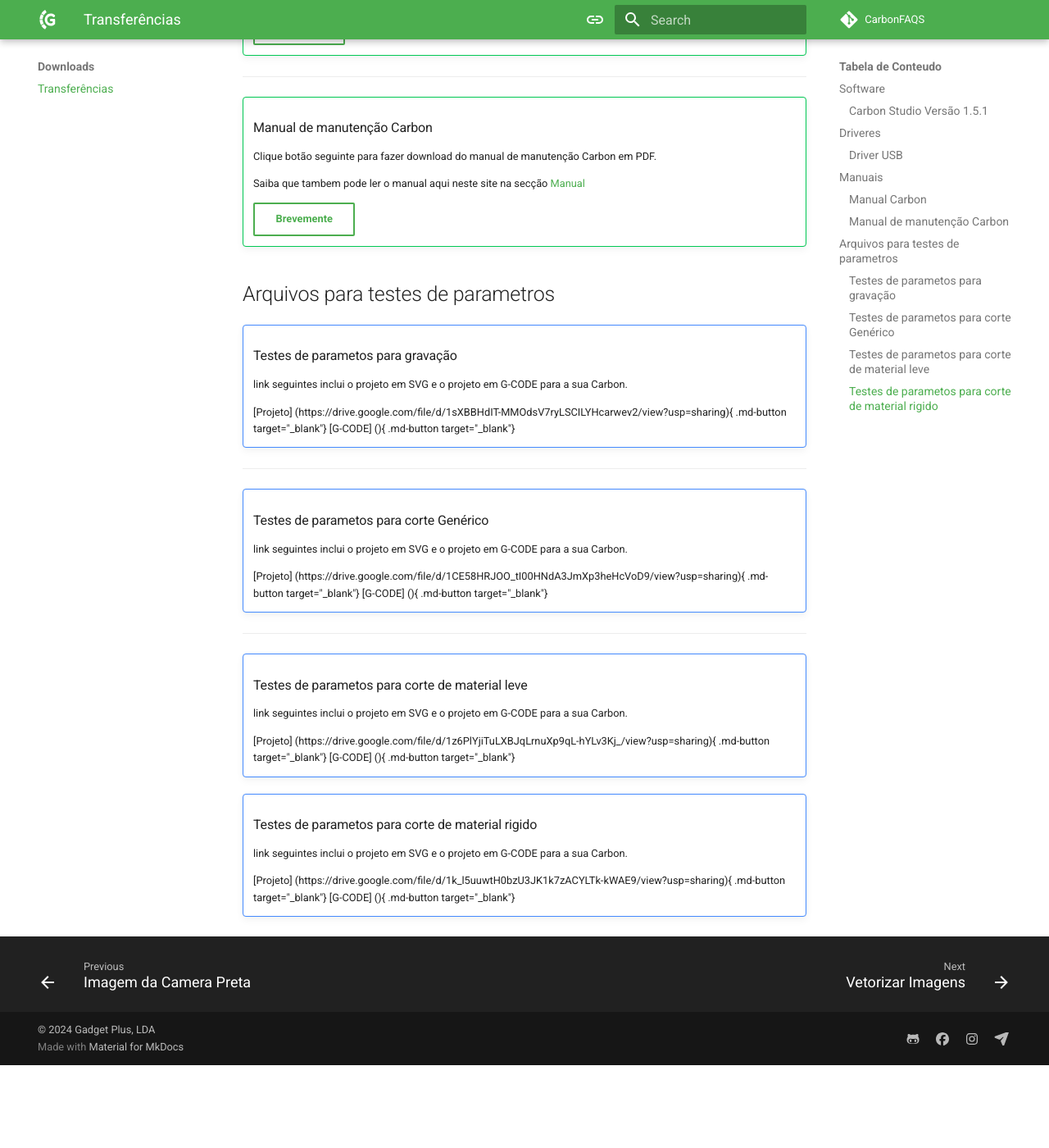
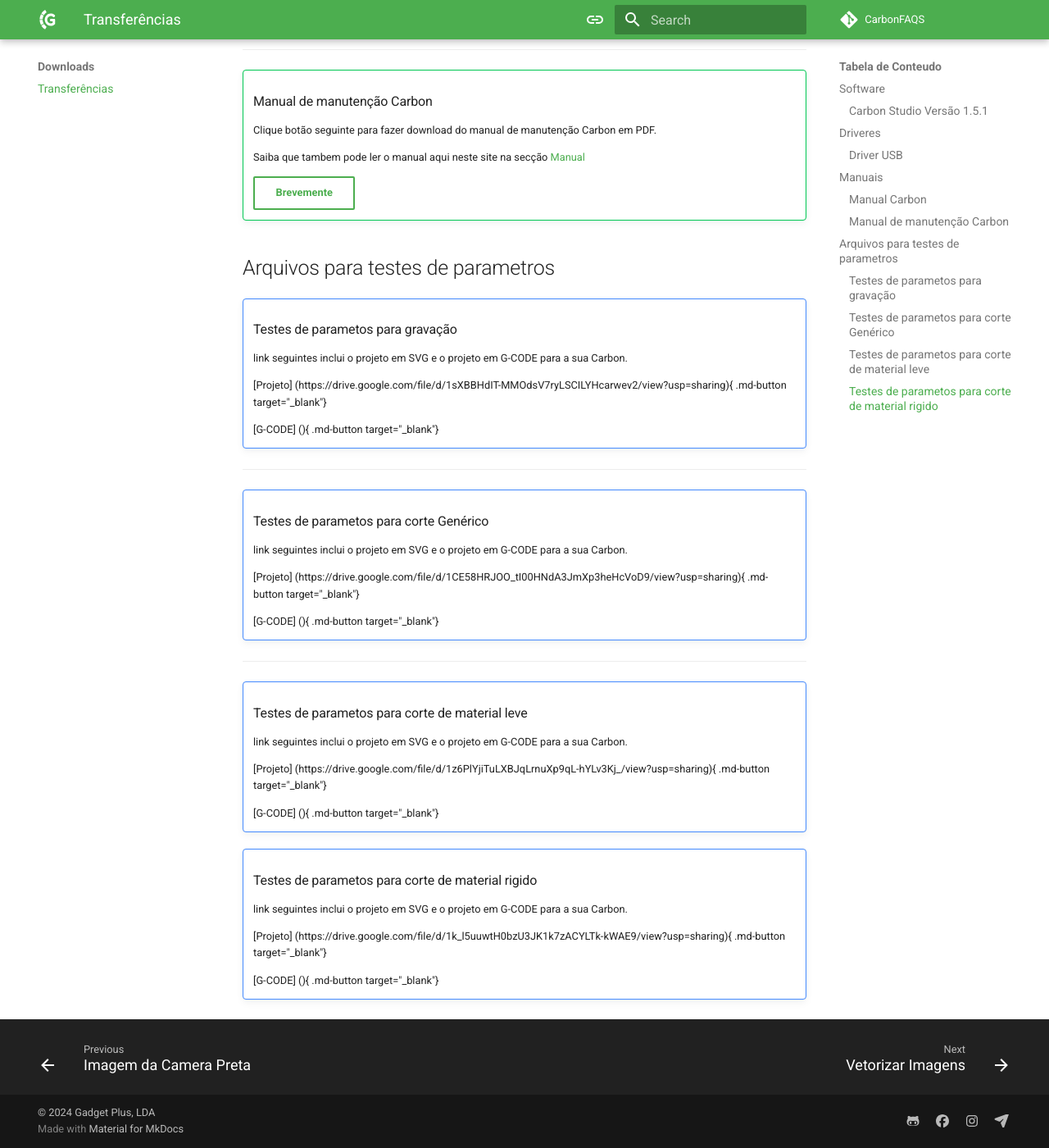
Before and after one commit to GadgetPlusKDB/Carbon-FAQS, an MkDocs documentation site: the page built from docs/transferencias/index.md, in a window 1280 px wide and 1400 px high, scrolled down 1055 px. Shown: the whole window at 82% size. Built offline with MkDocs 1.6.1 and Material for MkDocs 9.7.7, drawn with Linux system fonts in a browser that asks for light colours; comment, search, counter and statistics services are not loaded; before the commit the page ends 2354 px from its top, so only the background shows below that; some of the changed text lies outside the part shown.

Commit message:
$Update Primeiros Passos

```diff
--- a/docs/transferencias/index.md
+++ b/docs/transferencias/index.md
@@ -11,7 +11,7 @@
 
     [Studio]: https://gadgetpluskdb.github.io/Carbon-FAQS/studio/instalar-software/
 
-    [Donwload](https://drive.google.com/file/d/1ZpGXJ9PmYbZm80LpIJZZhfoUxNVPbZFS/view?usp=drive_link){ .md-button target="_blank"}
+    [Donwload] (https://drive.google.com/file/d/1ZpGXJ9PmYbZm80LpIJZZhfoUxNVPbZFS/view?usp=drive_link){ .md-button target="_blank"}
 
 ---
 
@@ -24,7 +24,7 @@
 
     Saiba mais detalhes sobre a conecção USB [aqui].
 
-    [aqui] https://gadgetpluskdb.github.io/Carbon-FAQS/studio/conex%C3%A3o-computador/#conexao-via-usb
+    [aqui]: https://gadgetpluskdb.github.io/Carbon-FAQS/studio/conex%C3%A3o-computador/#conexao-via-usb
 
     [Donwload] (https://drive.google.com/file/d/10JnDWMeaWblnzpIX60-MD6HoB6qVqJ4M/view?usp=sharing){ .md-button target="_blank"}
 
@@ -40,7 +40,7 @@
 
     [Manual]: https://gadgetpluskdb.github.io/Carbon-FAQS/manual/
 
-    [Donwload](https://drive.google.com/file/d/13DUftgwJGqejUsqd7jw9DPkOKlijwGHv/view?usp=sharing){ .md-button target="_blank"}
+    [Donwload] (https://drive.google.com/file/d/13DUftgwJGqejUsqd7jw9DPkOKlijwGHv/view?usp=sharing){ .md-button target="_blank"}
 
 ---
 
@@ -63,6 +63,7 @@
     link seguintes inclui o projeto em SVG e o projeto em G-CODE para a sua Carbon.
 
     [Projeto] (https://drive.google.com/file/d/1sXBBHdIT-MMOdsV7ryLSCILYHcarwev2/view?usp=sharing){ .md-button target="_blank"}
+
     [G-CODE] (){ .md-button target="_blank"}
 
 ---
@@ -73,6 +74,7 @@
     link seguintes inclui o projeto em SVG e o projeto em G-CODE para a sua Carbon.
 
     [Projeto] (https://drive.google.com/file/d/1CE58HRJOO_tI00HNdA3JmXp3heHcVoD9/view?usp=sharing){ .md-button target="_blank"}
+
     [G-CODE] (){ .md-button target="_blank"}
 
 ---
@@ -83,6 +85,7 @@
     link seguintes inclui o projeto em SVG e o projeto em G-CODE para a sua Carbon.
 
     [Projeto] (https://drive.google.com/file/d/1z6PlYjiTuLXBJqLrnuXp9qL-hYLv3Kj_/view?usp=sharing){ .md-button target="_blank"}
+
     [G-CODE] (){ .md-button target="_blank"}
 
 !!! sucess ""
@@ -91,4 +94,5 @@
     link seguintes inclui o projeto em SVG e o projeto em G-CODE para a sua Carbon.
 
     [Projeto] (https://drive.google.com/file/d/1k_l5uuwtH0bzU3JK1k7zACYLTk-kWAE9/view?usp=sharing){ .md-button target="_blank"}
+
     [G-CODE] (){ .md-button target="_blank"}
```
